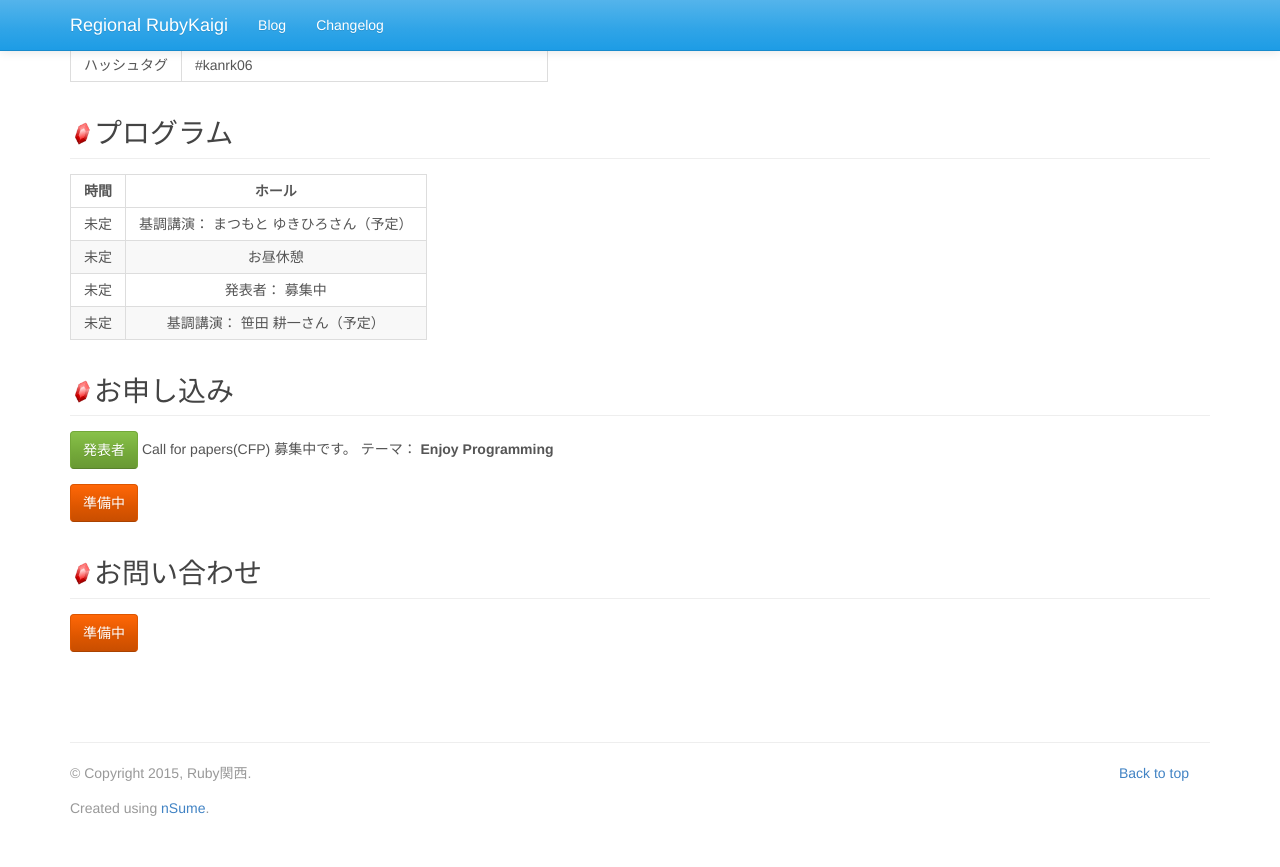
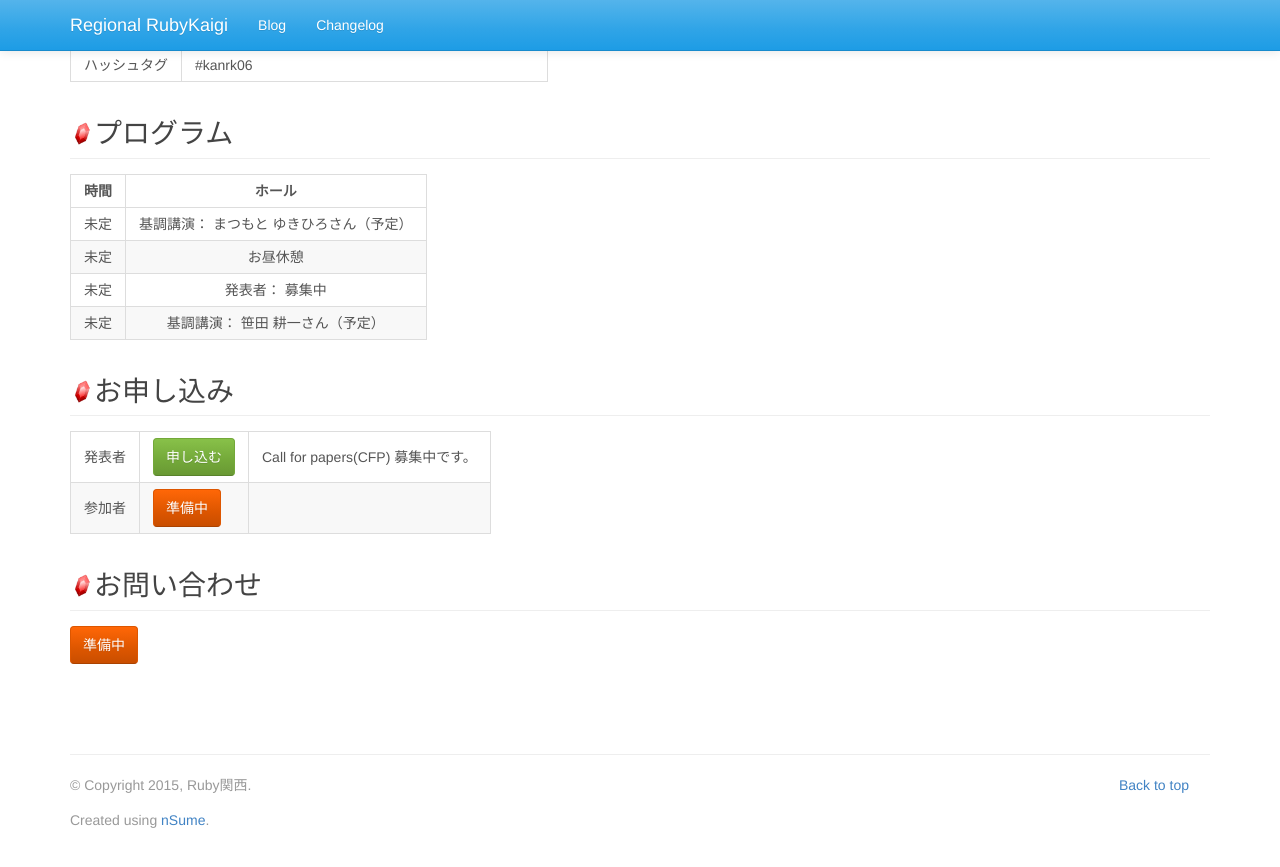
Before and after one commit to rubykansai/kansai06, a Jekyll site: the page built from index.md, in a window 1280 px wide and 900 px high, scrolled down 635 px. Shown: the top 867 px of the window. Built offline with Jekyll 4.4.1, drawn with Linux system fonts in a browser that asks for light colours.

Commit message:
Add order table

```diff
--- a/index.md
+++ b/index.md
@@ -36,9 +36,8 @@ title:  関西Ruby会議06
 
 ## お申し込み
 
-[発表者](https://rubykansai.doorkeeper.jp/events/23924){:class="btn btn-success"} Call for papers(CFP) 募集中です。 テーマ： **Enjoy Programming**
-
-[準備中](#){:class="btn btn-warning"}
+|発表者|[申し込む](https://rubykansai.doorkeeper.jp/events/23924){:class="btn btn-success"}|Call for papers(CFP) 募集中です。|
+|参加者|[準備中](#){:class="btn btn-warning"}||
 
 ![ruby]({{ site.baseurl }}/assets/img/ruby.png){:width="24" align="left" style="margin-top:24px;"}
 
```
